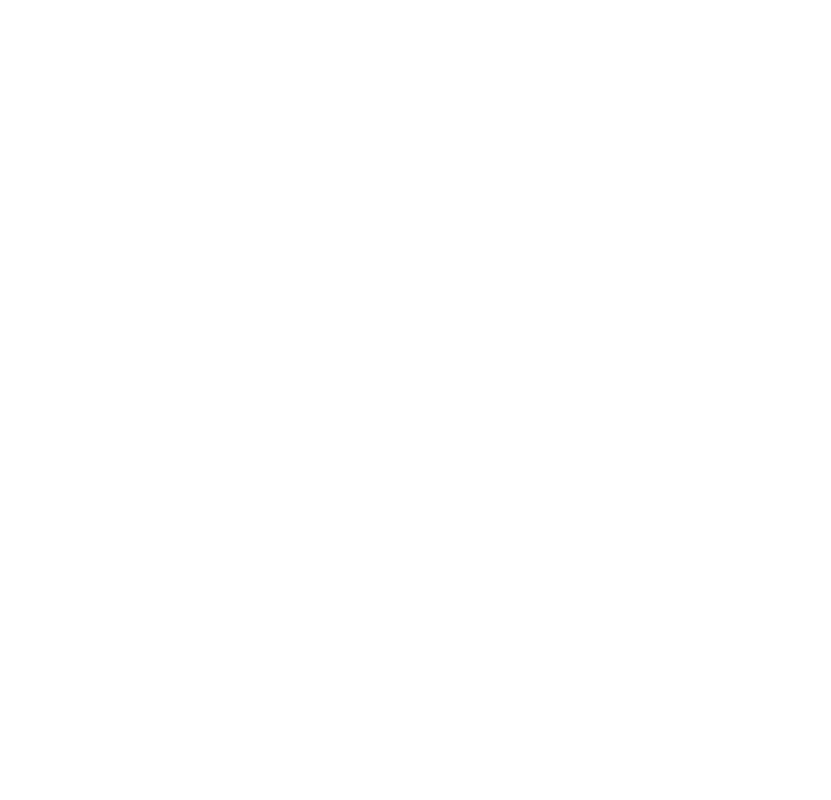
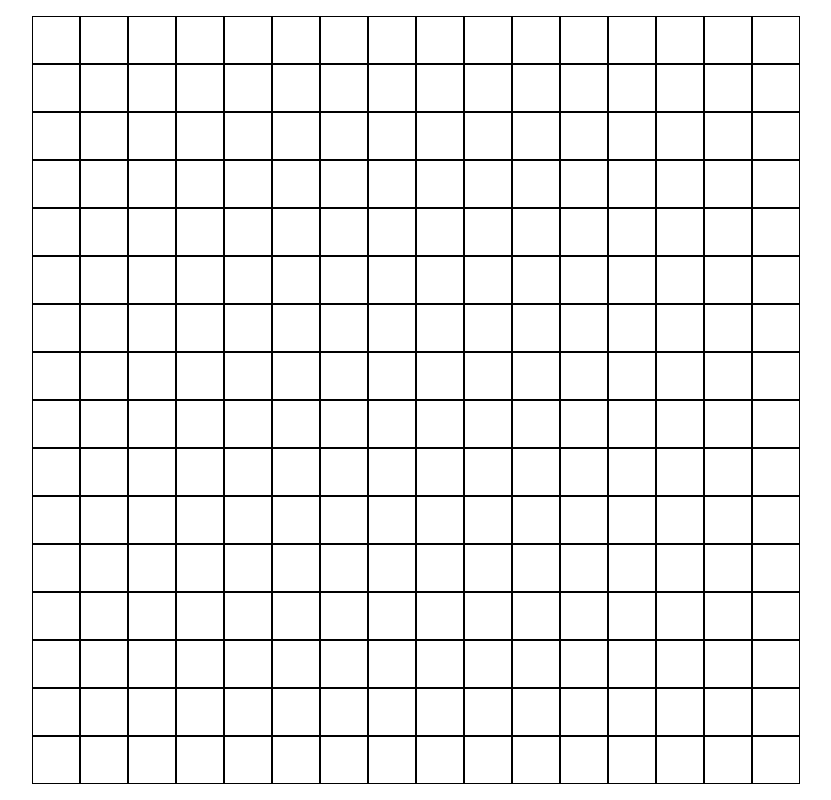
Before and after one commit to Nobyl/odin-etch-a-sketch, a plain HTML site: page index.html in a window 1280 px wide. Shown: the whole page, without its empty margins (224-1055 px from the left). Drawn offline with Linux system fonts and the light colour scheme.

Commit message:
Add grid

```diff
--- a/index.html
+++ b/index.html
@@ -9,6 +9,6 @@
 	</head>
 
 	<body>
-
+		<div class="grid"></div>
 	</body>
 </html>
--- a/script.js
+++ b/script.js
@@ -0,0 +1,15 @@
+const grid = document.querySelector(".grid");
+
+for (let i = 0; i < 16; i++) {
+    const column = document.createElement("div");
+    column.classList.add("column");
+
+    for (let j = 0; j < 16; j++) {
+        const cell = document.createElement("div");
+        cell.classList.add("cell");
+
+        column.appendChild(cell);
+    }
+
+    grid.appendChild(column);
+}
--- a/style.css
+++ b/style.css
@@ -0,0 +1,23 @@
+body {
+    margin: 0;
+    height: 100vh;
+    display: flex;
+    align-items: center;
+    justify-content: center;
+}
+
+.grid {
+    display: flex;
+    flex-direction: column;
+}
+
+.column {
+    display: flex;
+}
+
+.cell {
+    border: 1px solid black;
+    width: 48px;
+    height: 48px;
+    box-sizing: border-box;
+}
```
